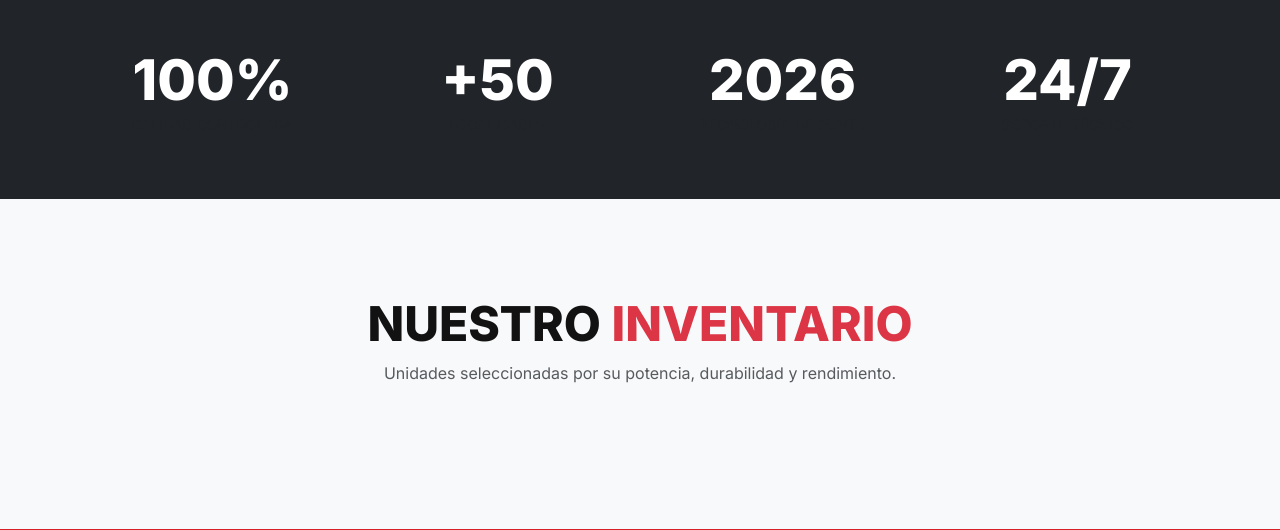
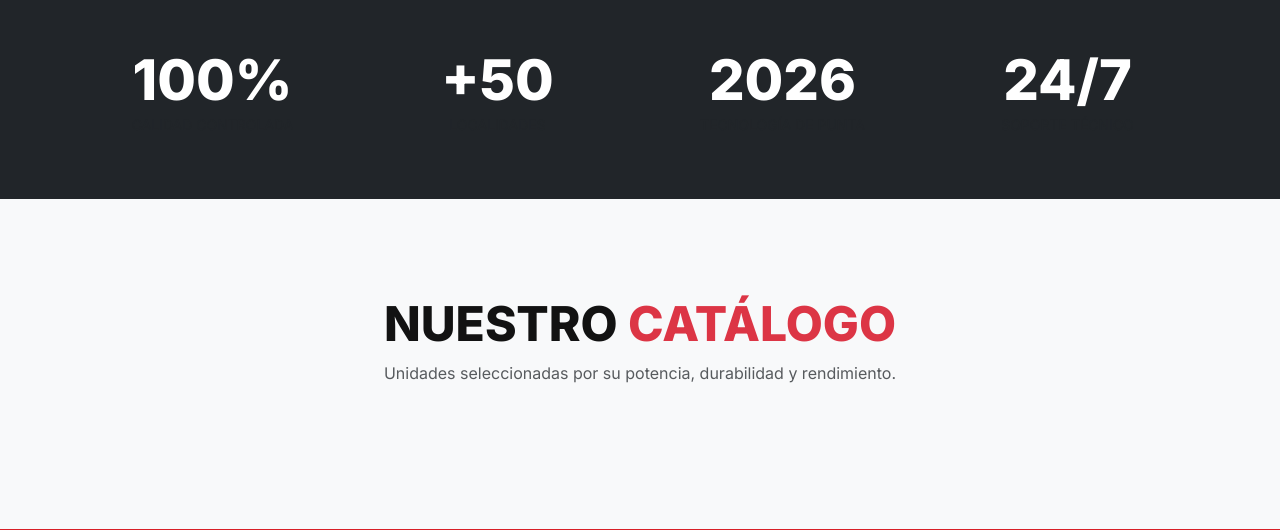
Before and after one commit to yoryelin/MARTINO-TAVOL, a Django app: page / in a window 1280 px wide. Shown: the part 1811-2341 px from the top of the page. Run offline with Django 5.2, Linux system fonts and the light colour scheme; data that the repository does not hold is empty.

Commit message:
Update terminology: Inventario to Catálogo

```diff
--- a/inventario/templates/inventario/landing.html
+++ b/inventario/templates/inventario/landing.html
@@ -87,7 +87,7 @@
 <section class="py-5 bg-light">
     <div class="container py-5">
         <div class="text-center mb-5" data-aos="fade-up">
-            <h2 class="fw-800 display-5">NUESTRO <span class="text-danger">INVENTARIO</span></h2>
+            <h2 class="fw-800 display-5">NUESTRO <span class="text-danger">CATÁLOGO</span></h2>
                 <p class="text-muted">Unidades seleccionadas por su potencia, durabilidad y rendimiento.</p>
         </div>
         <div class="row">
```
